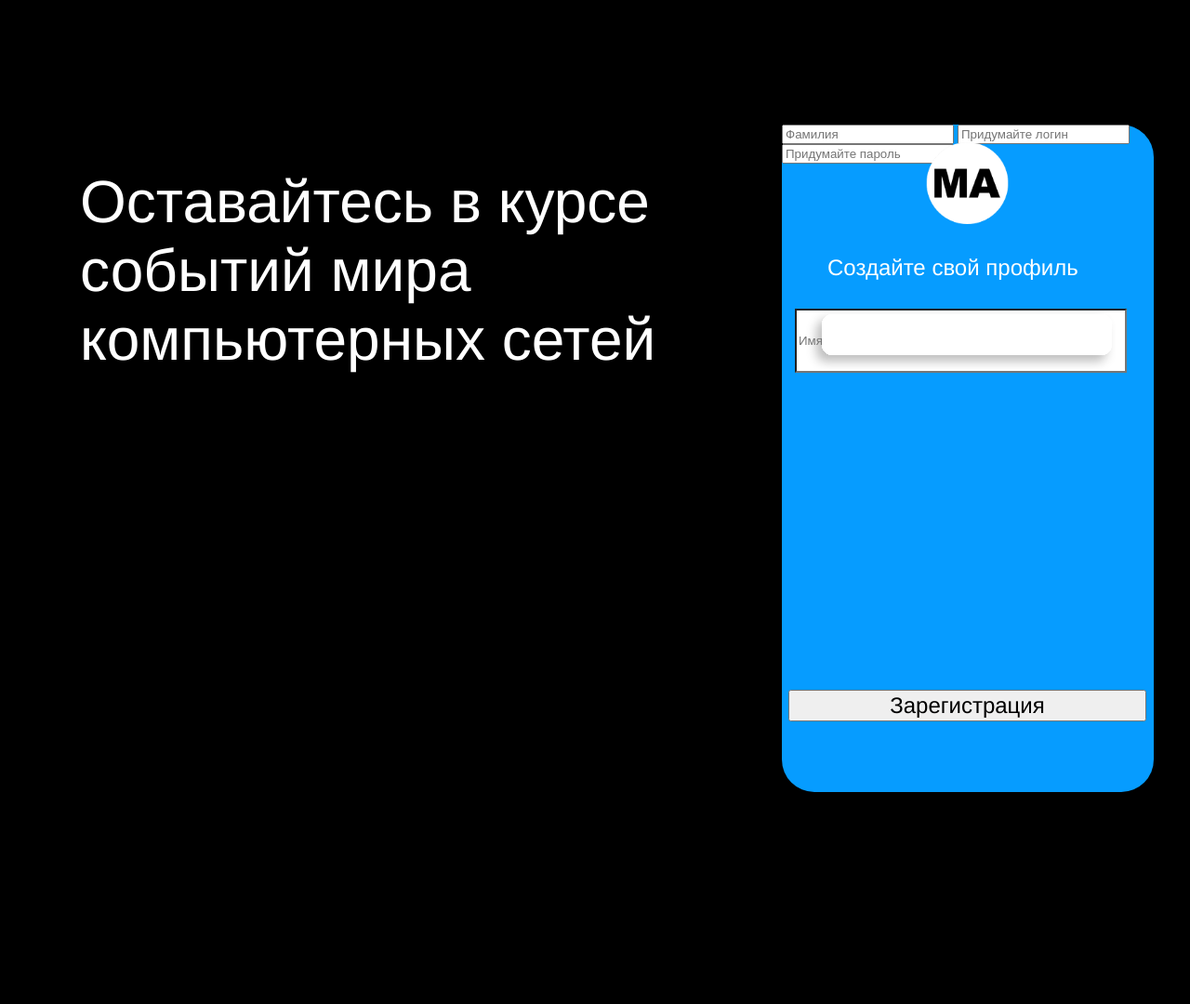
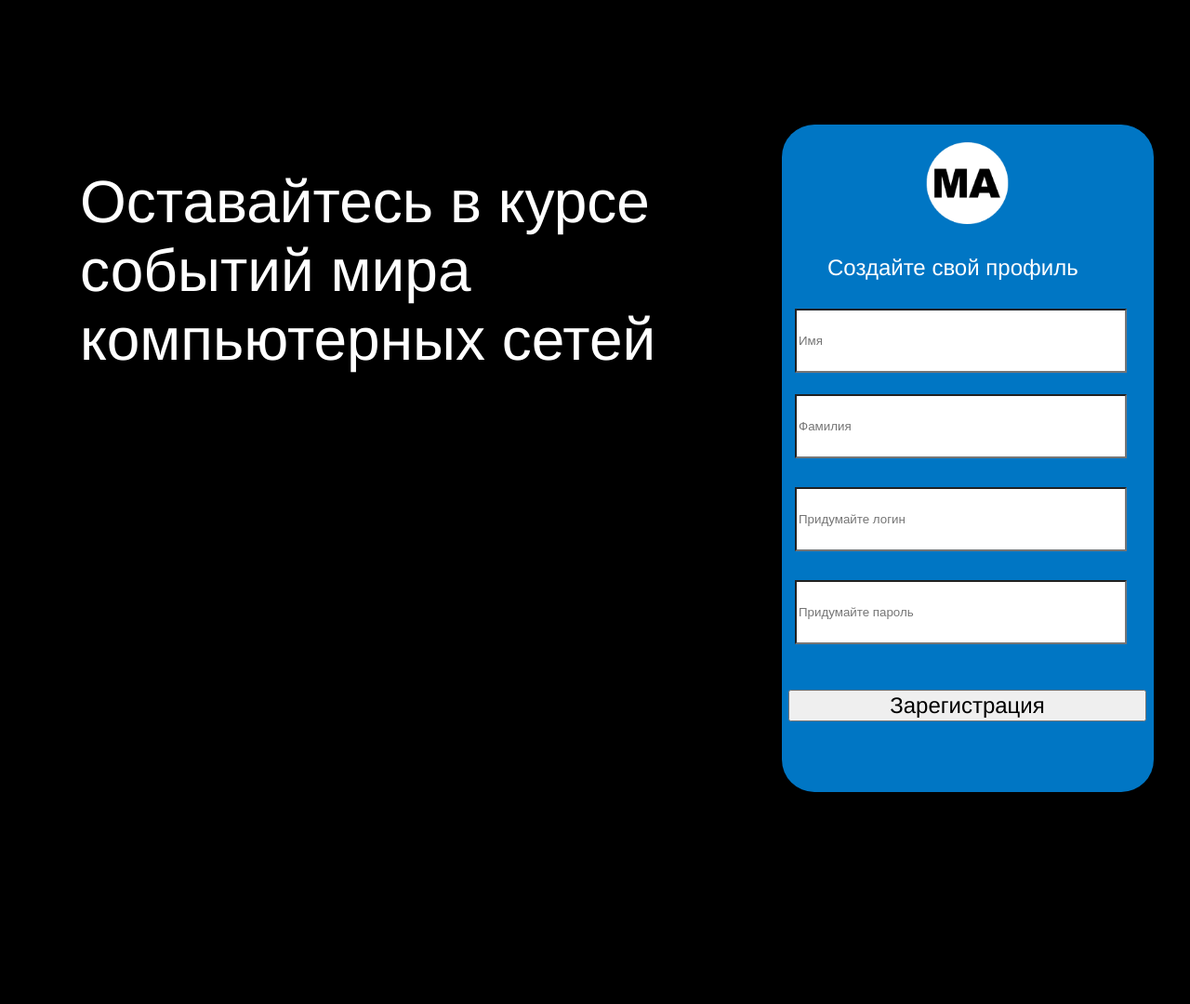
Before and after one commit to Violence6666/mainProject, a PHP site: page /reg.html in a window 1280 px wide. Shown: the whole page at 93% size. Run offline with PHP 8.4, Linux system fonts and the light colour scheme; some libraries are stand-ins or nearby versions.

Commit message:
Update styleReg.css

```diff
--- a/styleReg.css
+++ b/styleReg.css
@@ -19,7 +19,7 @@
   height: 718px;
   top: 134px;
   left: 841px;
-  background-color: #069cff;
+  background-color: #0076c4;
   border-radius: 35px;
 }
 
@@ -61,7 +61,31 @@
   height: 69px;
   top: 198px;
   left: 14px;
-  background-image: url(./img/rectangle-3.svg);
+  background-size: 100% 100%;
+}
+.register-page .div-wrapper2 {
+  position: absolute;
+  width: 357px;
+  height: 69px;
+  top: 290px;
+  left: 14px;
+  background-size: 100% 100%;
+}
+
+.register-page .div-wrapper3 {
+  position: absolute;
+  width: 357px;
+  height: 69px;
+  top: 390px;
+  left: 14px;
+  background-size: 100% 100%;
+}
+.register-page .div-wrapper4 {
+  position: absolute;
+  width: 357px;
+  height: 69px;
+  top: 490px;
+  left: 14px;
   background-size: 100% 100%;
 }
 
```
